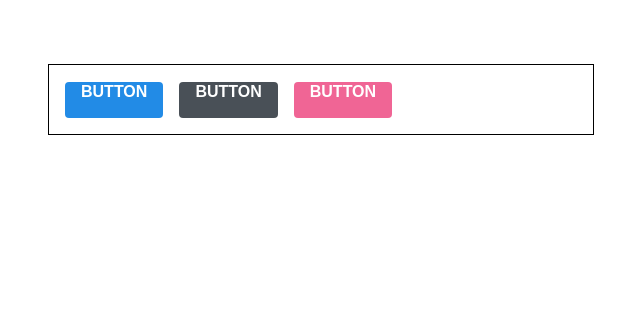
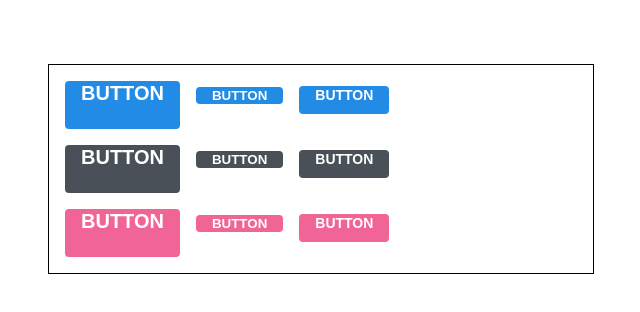
Before and after one commit to WhiteOwl314/React-styledComponents, a React (Create React App) app: page / in a window 1280 px wide. Shown: the top 312 px of the page, without its empty margins (319-959 px from the left). Built offline with nearby package versions, Linux system fonts and the light colour scheme.

Commit message:
palette 리팩토링2

```diff
--- a/src/App.js
+++ b/src/App.js
@@ -8,6 +8,12 @@
   margin-top: 4rem;
   border: 1px solid black;
   padding: 1rem;
+`;
+
+const ButtonGroup = styled.div`
+    & + &{
+        margin-top: 1rem;
+    }
 `;
 
 function App() {
@@ -22,9 +28,21 @@
           }}
       >
           <AppBlock>
-              <Button>BUTTON</Button>
-              <Button color="gray">BUTTON</Button>
-              <Button color="pink">BUTTON</Button>
+              <ButtonGroup>
+                  <Button size="large">BUTTON</Button>
+                  <Button>BUTTON</Button>
+                  <Button size="small">BUTTON</Button>
+              </ButtonGroup>
+              <ButtonGroup>
+                  <Button color="gray" size="large">BUTTON</Button>
+                  <Button color="gray">BUTTON</Button>
+                  <Button color="gray" size="small">BUTTON</Button>
+              </ButtonGroup>
+              <ButtonGroup>
+                  <Button color="pink" size="large">BUTTON</Button>
+                  <Button color="pink">BUTTON</Button>
+                  <Button color="pink" size="small">BUTTON</Button>
+              </ButtonGroup>
           </AppBlock>
       </ThemeProvider>
   );
--- a/src/components/Button.js
+++ b/src/components/Button.js
@@ -1,6 +1,49 @@
 import React from 'react';
 import styled, {css} from 'styled-components';
 import {lighten, darken} from "polished";
+
+const colorStyles = css`
+    ${({theme, color})=>{
+        const selected = theme.palette[color];
+        return css`
+            background: ${selected};
+            &:hover{
+                background: ${lighten(0.1,selected)};
+            }
+            &:active{
+                background: ${darken(0.1,selected)};
+            }
+        `;
+    }}
+`;
+
+const sizeStyles = css`
+    ${props =>
+        props.size === 'large' &&
+        css`
+            height: 3rem;
+            font-size: 1.25rem;
+        `
+    }
+
+    ${props =>
+        props.size === 'medium' &&
+        css`
+            height: 2.25rem;
+            font-size: 1rem;
+        `
+    }
+
+    ${props =>
+        props.size === 'small' &&
+        css`
+            height: 1.75rem;
+            font-size: 0.875rem;
+        `
+    }
+
+
+`;
 
 const StyledButton = styled.button`
     /*공통 스타일*/
@@ -15,22 +58,10 @@
     padding-right: 1rem;
 
     /*크기*/
-    height: 2.25rem;
-    font-size: 1rem;
+    ${sizeStyles}
 
     /*색상*/
-    ${({theme, color}) =>{
-        const selected = theme.palette[color];
-        return css`
-            background: ${selected};
-            &:hover{
-                background: ${lighten(0.1,selected)};
-            }
-            &:active{
-                background: ${darken(0.1,selected)};
-            }
-        `
-    }}
+    ${colorStyles}
 
     /*기타*/
     & + &{
```
